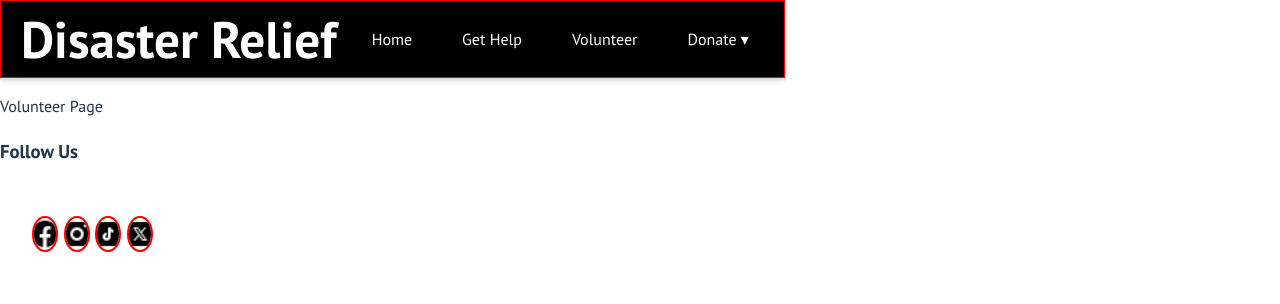
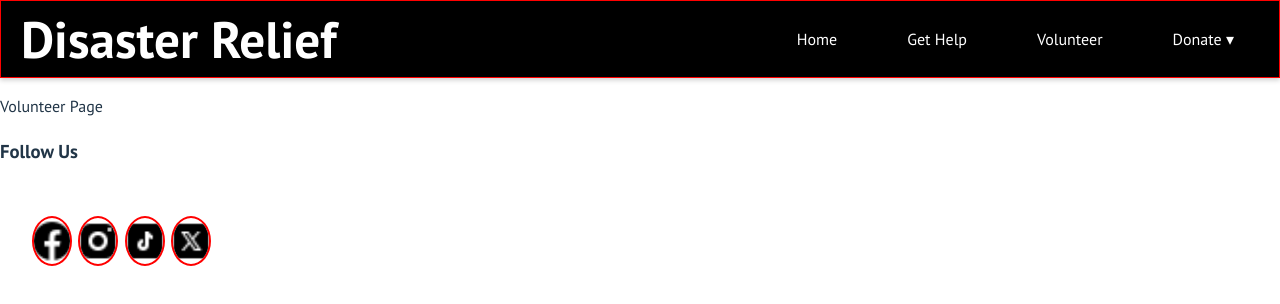
Before and after one commit to amoriss/ReactDisasterRelief, a React (Vite) app in the folder reactdisasterrelief.client/: page /volunteer in a window 1280 px wide. Shown: the top 304 px of the page. Built offline with nearby package versions, Linux system fonts and the light colour scheme.

Commit message:
added styles to navbar and dropdown from navbar

```diff
--- a/reactdisasterrelief.client/src/App.css
+++ b/reactdisasterrelief.client/src/App.css
@@ -9,6 +9,7 @@ html, body {
 #root {
     /*max-width: 1280px;*/
     height: 100%;
+    width: 100%;
   /*  margin: 0 auto;*/
     /*padding: 2rem;*/
     /*text-align: center;*/
--- a/reactdisasterrelief.client/src/components/Footer.jsx
+++ b/reactdisasterrelief.client/src/components/Footer.jsx
@@ -21,7 +21,7 @@ function Footer() {
             </div>
             <div className="footer-image">
                 <a href="https://tiktok.com" target="_blank" rel="noopener noreferrer">
-                    <img src={tiktokIcon} alt="Tik Tok" />
+                    <img src={tiktokIcon} alt="TikTok" />
                 </a>
             </div>
             <div className="footer-image">
--- a/reactdisasterrelief.client/src/components/Navbar.css
+++ b/reactdisasterrelief.client/src/components/Navbar.css
@@ -1,4 +1,5 @@
 body {
+
 }
 
 .navbar a {
--- a/reactdisasterrelief.client/src/components/Navbar.jsx
+++ b/reactdisasterrelief.client/src/components/Navbar.jsx
@@ -57,6 +57,7 @@ const Navbar = () => {
                     onMouseEnter={() => setDropdownOpen(true)} //open dropdown on hover
                     onMouseLeave={() => setDropdownOpen(false)} //close dropdown on hover
                 >
+                    <div style={styles.dropdownWrapper}>
                     <Link
                         to="/donate"
                         style={{
@@ -69,13 +70,17 @@ const Navbar = () => {
                     {/*dropdown content that appears when hovered*/}
                     {dropdownOpen && (
 
-                        <div className="dropdown-content" style={styles.dropdownContent}>
+                            <div className="dropdown-content"
+                                style={styles.dropdownContent}
+                                onMouseEnter={() => setDropdownOpen(true)}
+                                onMouseLeave={() => setDropdownOpen(false)}
+                            >
                             <Link to="/donate" style={styles.dropdownLink}>Money</Link>
                             <Link to="/donate" style={styles.dropdownLink}>Supplies</Link>
                         </div>
 
                     )}
-
+                    </div>
                 </li>
             </ul>
         </nav>
@@ -133,6 +138,7 @@ const styles = {
         border: '1px solid red',
         boxSizing: 'border-box',
         boxShadow: '0 2px 5px rgba(0,0,0, 0.2)',
+        /*height: '60px',*/
     },
     title: {
         margin: 0,
@@ -148,14 +154,20 @@ const styles = {
         marginLeft: '20px',
         position: 'relative',
     },
+    dropdownWrapper: {
+        position: 'relative',
+
+    },
     navLink: {
         color: 'white',
         textDecoration: 'none',
-        padding: '10px 15px',
+        padding: '15px 25px',
         transition: 'background-color 0.3s',
+        borderRadius: '15px',
     },
     navLinkHover: {
         backgroundColor: 'red',
+        borderRadius: '15px',
     },
 
     dropdownContent: {
@@ -164,15 +176,25 @@ const styles = {
         zIndex: 1,
         minWidth: '160px',
         boxShadow: '0 2px 5px rgba(0,0,0, 0.2)',
-
+        borderRadius: '15px',
+        top: 'calc(100% + 15px)',
+        left: '0',
+        //opacity: 1,
+        transition: 'opacity 0.3s ease',
+        //visibility: 'visible',
     },
 
     dropdownLink: {
         display: 'block',
-        padding: '12px 16px',
+        padding: '12px 20px',
         color: 'black',
         textDecoration: 'none',
         transition: 'background-color 0.3s, color 0.3s',
+        borderRadius: '15px',
+        '&:hover': {
+            backgroundColor: 'red',
+        },
+
     },
 };
 
```
Also changed, not shown: 13 other files (tests, documents, lock files or other folders).
